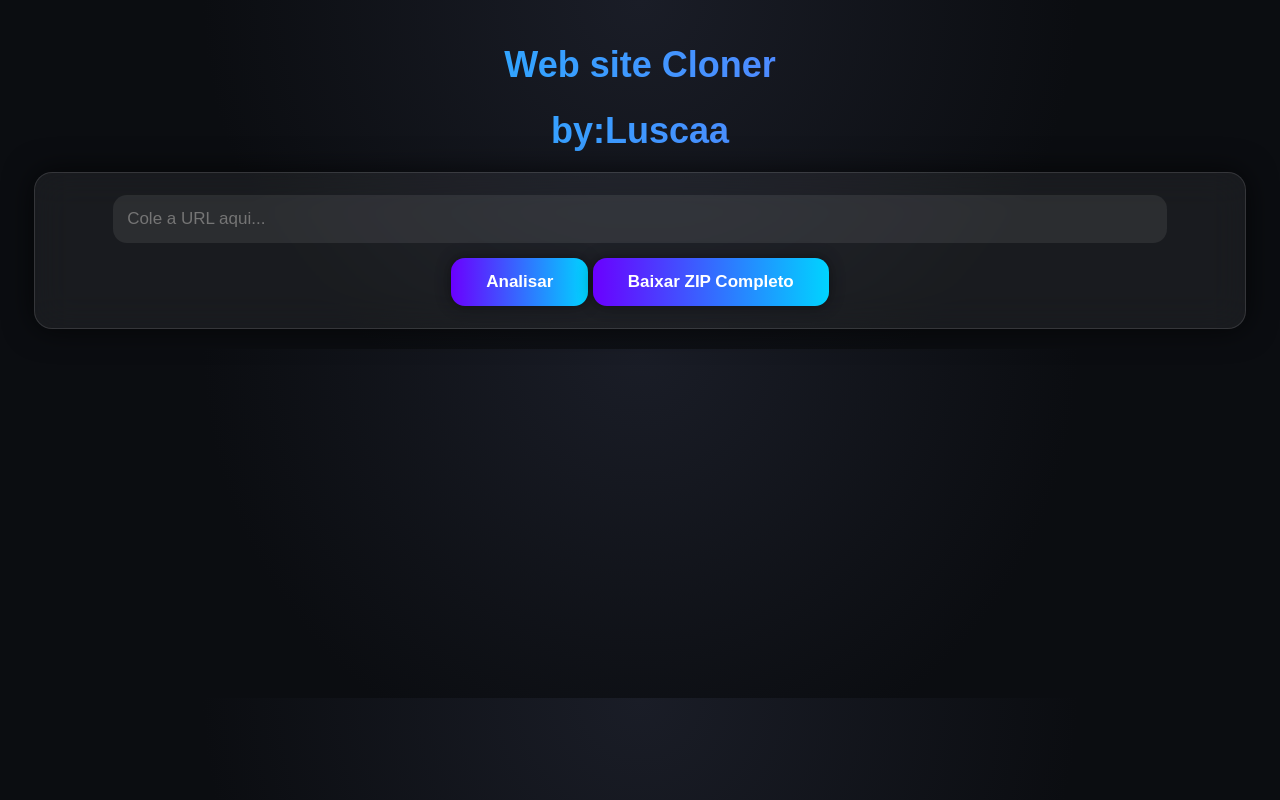
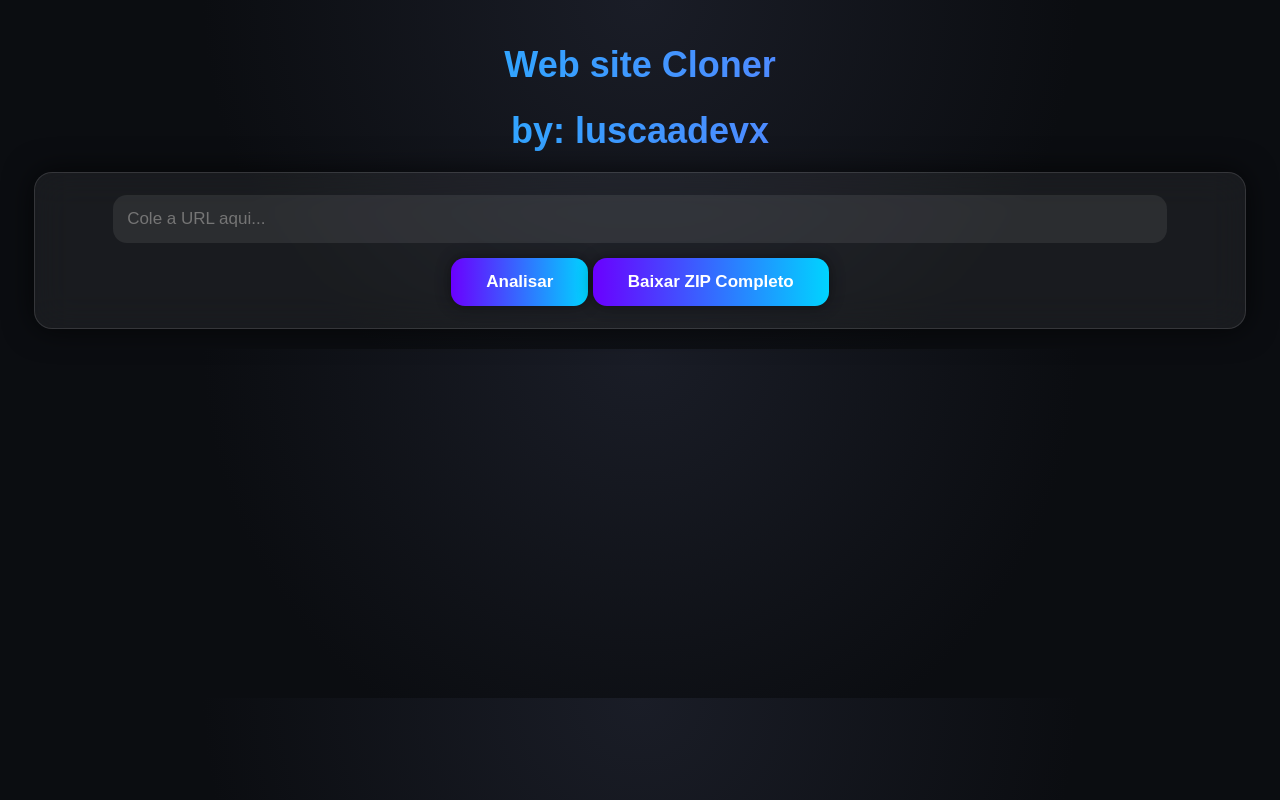
Before and after one commit to Luscaa22/Web-Site-Cloner, a plain HTML site: page index.html in a window 1280 px wide. Drawn offline with nearby package versions, Linux system fonts and the light colour scheme.

Commit message:
Update author name in index.html

```diff
--- a/index.html
+++ b/index.html
@@ -93,7 +93,7 @@ pre {
 <body>
 
 <h1>Web site Cloner </h1>
-    <h1>by:Luscaa</h1>
+    <h1>by: luscaadevx</h1>
 
 <div class="glass">
     <input id="url" placeholder="Cole a URL aqui...">
```
